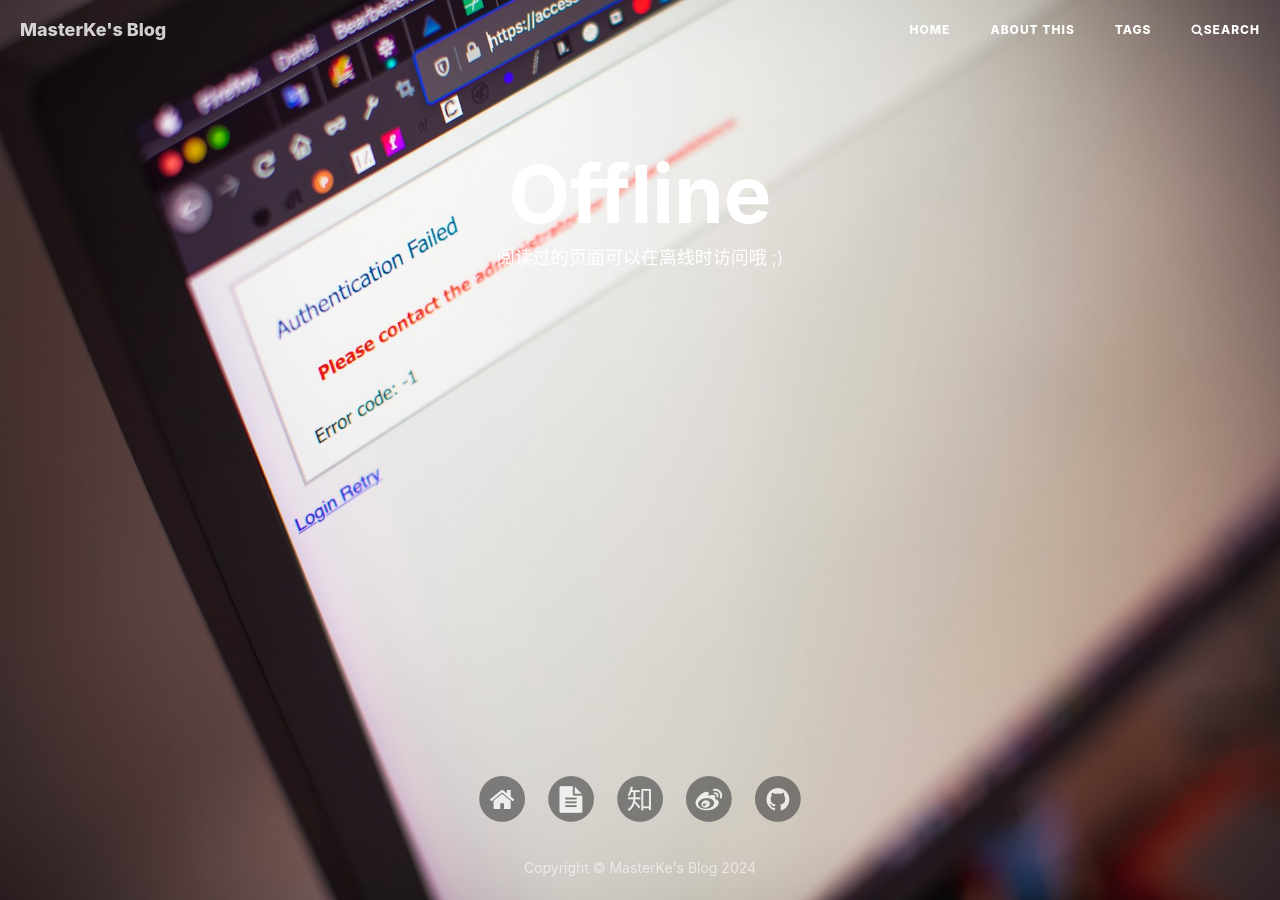
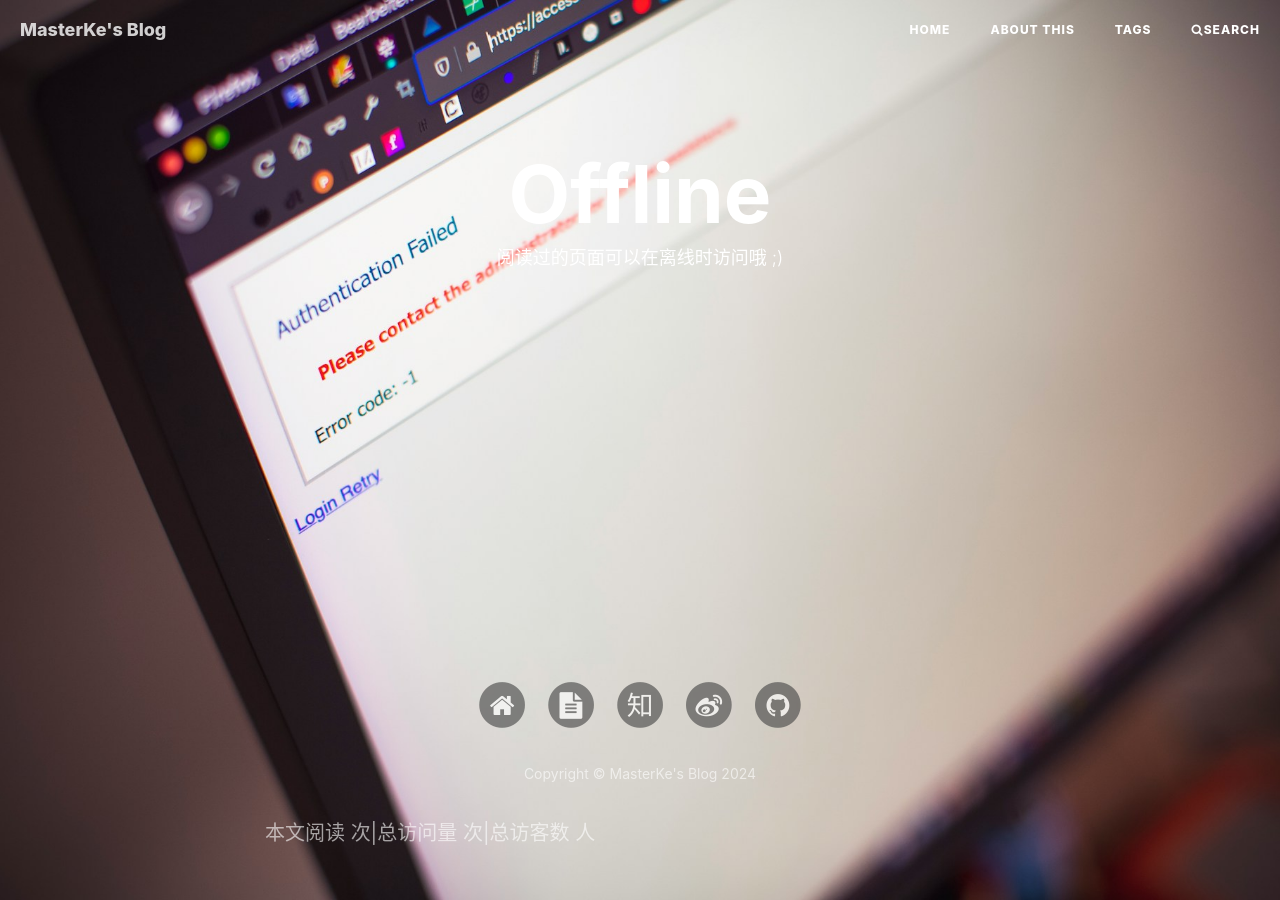
Before and after one commit to MasterKe2003/blog, a Jekyll site: the page built from offline.html, in a window 1280 px wide. Built offline with Jekyll 4.4.1, drawn with Linux system fonts in a browser that asks for light colours; nearby versions of some CDN libraries; comment, search, counter and statistics services are not loaded.

Commit message:
訪問量

```diff
--- a/_includes/footer.html
+++ b/_includes/footer.html
@@ -9,28 +9,31 @@
                 <p class="copyright text-muted">
                     Copyright &copy; {{ site.title }} {{ site.time | date: '%Y' }}
                 </p>
+                <p> 本文阅读 <span id="busuanzi_value_page_pv"></span> 次|总访问量 <span id="busuanzi_value_site_pv"></span>
+                    次|总访客数 <span id="busuanzi_value_site_uv"></span> 人</p>
             </div>
         </div>
     </div>
 </footer>
+<script async src="https://busuanzi.icodeq.com/busuanzi.pure.mini.js"></script>
 
 <!-- jQuery -->
-<script src="{{ "/js/jquery.min.js " | prepend: site.baseurl }}"></script>
+<script src="{{ " /js/jquery.min.js " | prepend: site.baseurl }}"></script>
 
 <!-- Bootstrap Core JavaScript -->
 <!-- Currently, only navbar scroll-down effect at desktop still depends on this -->
-<script src="{{ "/js/bootstrap.min.js " | prepend: site.baseurl }}"></script>
+<script src="{{ " /js/bootstrap.min.js " | prepend: site.baseurl }}"></script>
 
 <!-- Custom Theme JavaScript -->
-<script src="{{ "/js/hux-blog.min.js " | prepend: site.baseurl }}"></script>
+<script src="{{ " /js/hux-blog.min.js " | prepend: site.baseurl }}"></script>
 
 <!-- Simple Jekyll Search -->
-<script src="{{ "/js/simple-jekyll-search.min.js" | prepend: site.baseurl }}"></script>
+<script src="{{ " /js/simple-jekyll-search.min.js" | prepend: site.baseurl }}"></script>
 
 <!-- Service Worker -->
 {% if site.service-worker %}
-<script src="{{ "/js/snackbar.js " | prepend: site.baseurl }}"></script>
-<script src="{{ "/js/sw-registration.js " | prepend: site.baseurl }}"></script>
+<script src="{{ " /js/snackbar.js " | prepend: site.baseurl }}"></script>
+<script src="{{ " /js/sw-registration.js " | prepend: site.baseurl }}"></script>
 {% endif %}
 
 <!-- async load function -->
```
